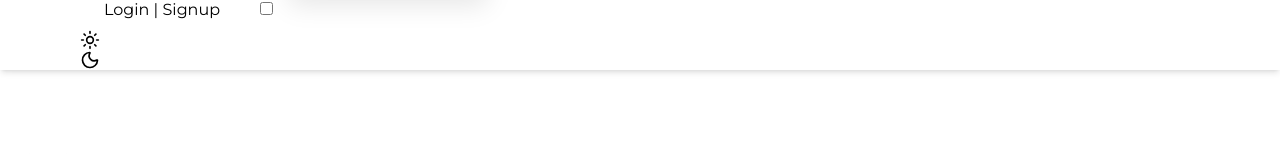
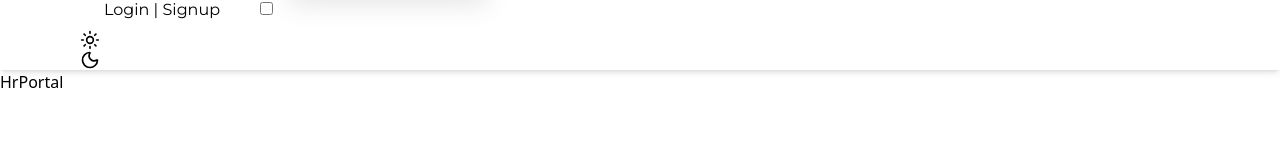
Before and after one commit to AnujHub03/Digital-marketing-Website-project, a React (Vite) app in the folder client/: page /Hrportal in a window 1280 px wide. Shown: the part 646-800 px from the top of the page. Built offline with nearby package versions, Linux system fonts and the light colour scheme; a web font is replaced by a local one.

Commit message:
Feat : adding Hr Portal

```diff
--- a/client/src/App.jsx
+++ b/client/src/App.jsx
@@ -16,6 +16,7 @@ import Dashboard from './Pages/Dashboard'
 import Footer from './Components/Footer'
 import BlogList from './Pages/BlogList'
 import ScrollTotop from './Components/ScrollTotop'
+import HrPortal from './Components/HrPortal'
 
 function App() {
 
@@ -34,6 +35,7 @@ function App() {
         <Route path='/jobportal' element={<JobPortal/>}></Route>
         <Route path='/about' element={<AboutUs/>}/>
         <Route path='/blog' element={<BlogList/>}/>
+        <Route path='/Hrportal' element={<HrPortal/>}/>
 
       </Routes>
       <Footer />
--- /dev/null
+++ b/client/src/Components/HrPortal.jsx
@@ -0,0 +1,9 @@
+import React from 'react'
+
+const HrPortal = () => {
+  return (
+    <div>HrPortal</div>
+  )
+}
+
+export default HrPortal
```
